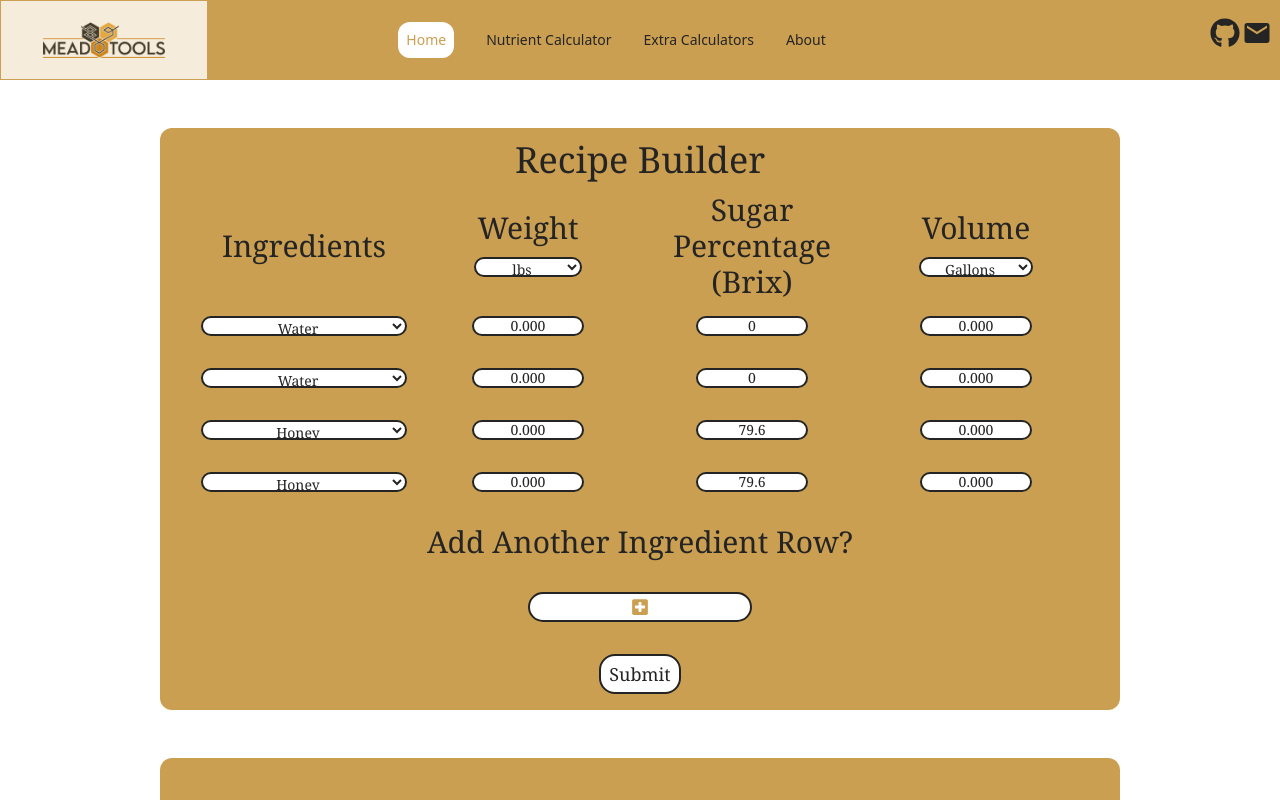
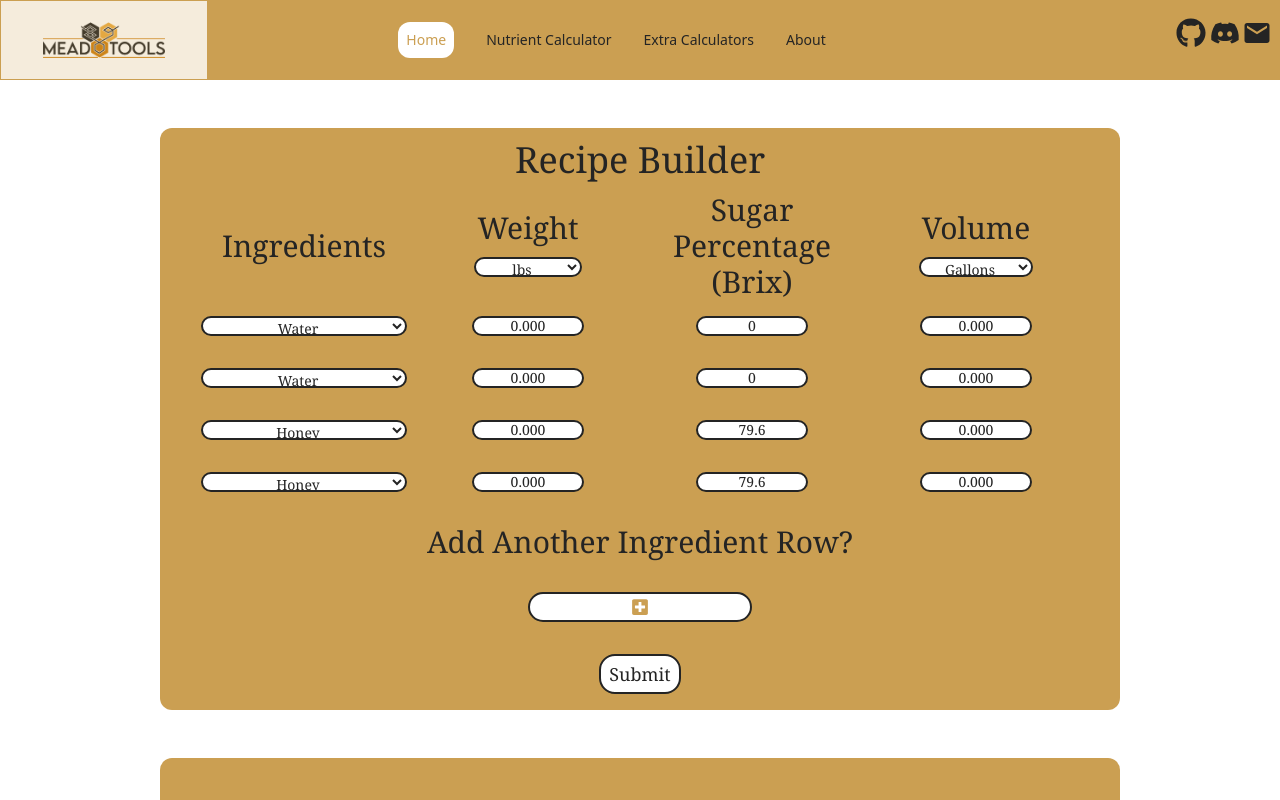
Before and after one commit to ljreaux/MeadTools-React, a React (Vite) app: page / in a window 1280 px wide. Shown: the top 800 px of the page. Built offline with nearby package versions, Linux system fonts and the light colour scheme; the HTML template or start-up script is replaced by a standard one.

Commit message:
fixed sterol flash, added discord

```diff
--- a/src/components/Navbar.jsx
+++ b/src/components/Navbar.jsx
@@ -1,5 +1,6 @@
 import { NavLink, Link } from "react-router-dom";
 import { FaGithub } from "react-icons/fa";
+import { FaDiscord } from "react-icons/fa";
 import { MdEmail } from "react-icons/md";
 import logo from "../assets/full-logo.png";
 import logoOnly from "../assets/logoOnly.png";
@@ -94,6 +95,14 @@ function Navbar() {
               >
                 <FaGithub />
               </a>
+              <a
+                className="mx-0.5 hover:text-background md:hover:scale-105 transition-all"
+                href="https://discord.gg/8sycKxYF"
+                target="to_blank"
+              >
+                <FaDiscord />
+              </a>
+
               <Link
                 to="/contact"
                 className="hover:text-background md:hover:scale-105 transition-all"
--- a/src/components/NutrientCalc/NutrientDisplay.jsx
+++ b/src/components/NutrientCalc/NutrientDisplay.jsx
@@ -27,8 +27,10 @@ function NutrientDisplay({
   function goFerm() {
     let multiplier = 0;
     let waterMultiplier = 20;
-    if (gfType != "none") {
+    if (gfType != "none" || gfType != "go-ferm-sterol") {
       multiplier = 1.25;
+    } else if (gfType == "go-ferm-sterol") {
+      multiplier = 1.2;
     } else {
       waterMultiplier *= 0;
     }
```
